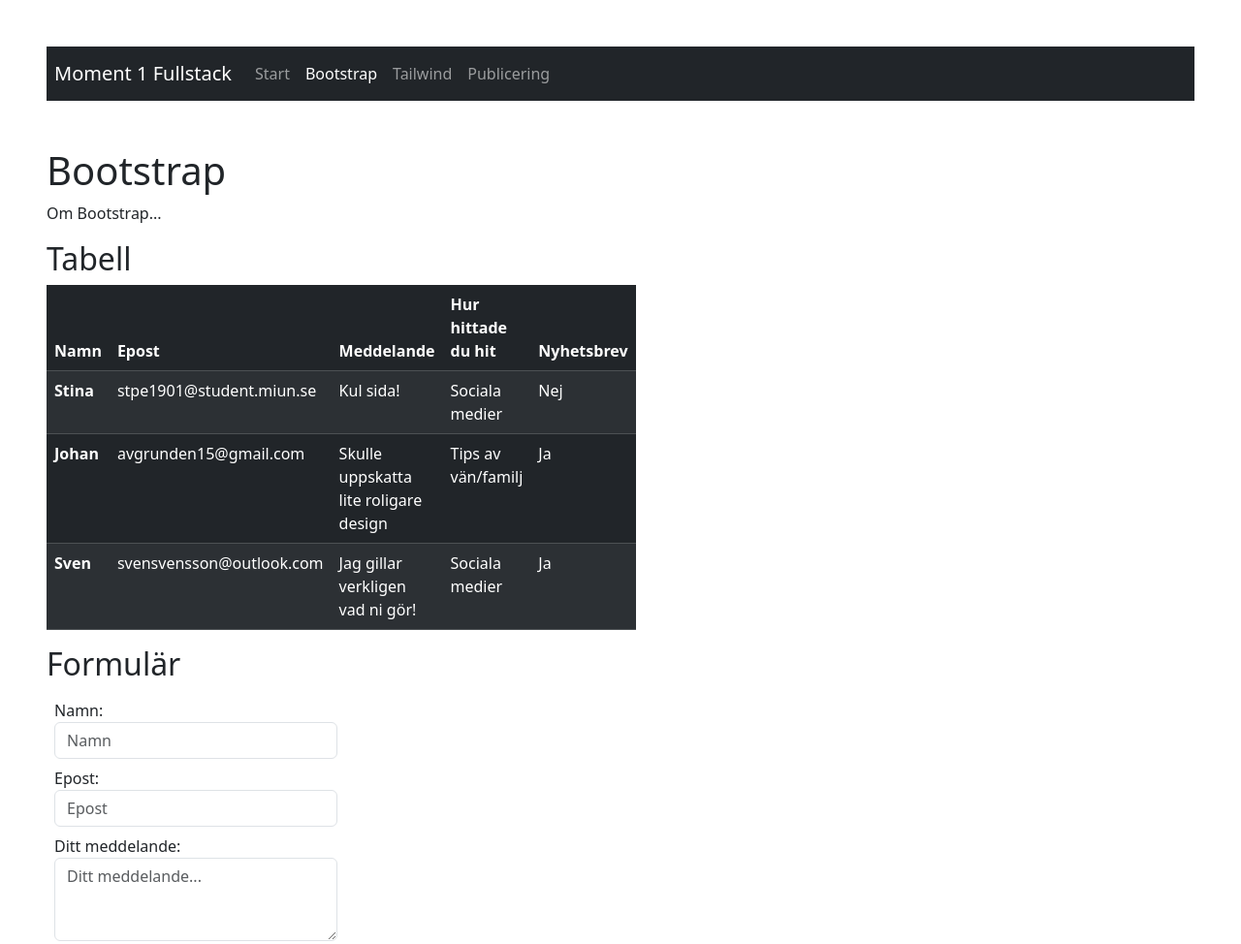
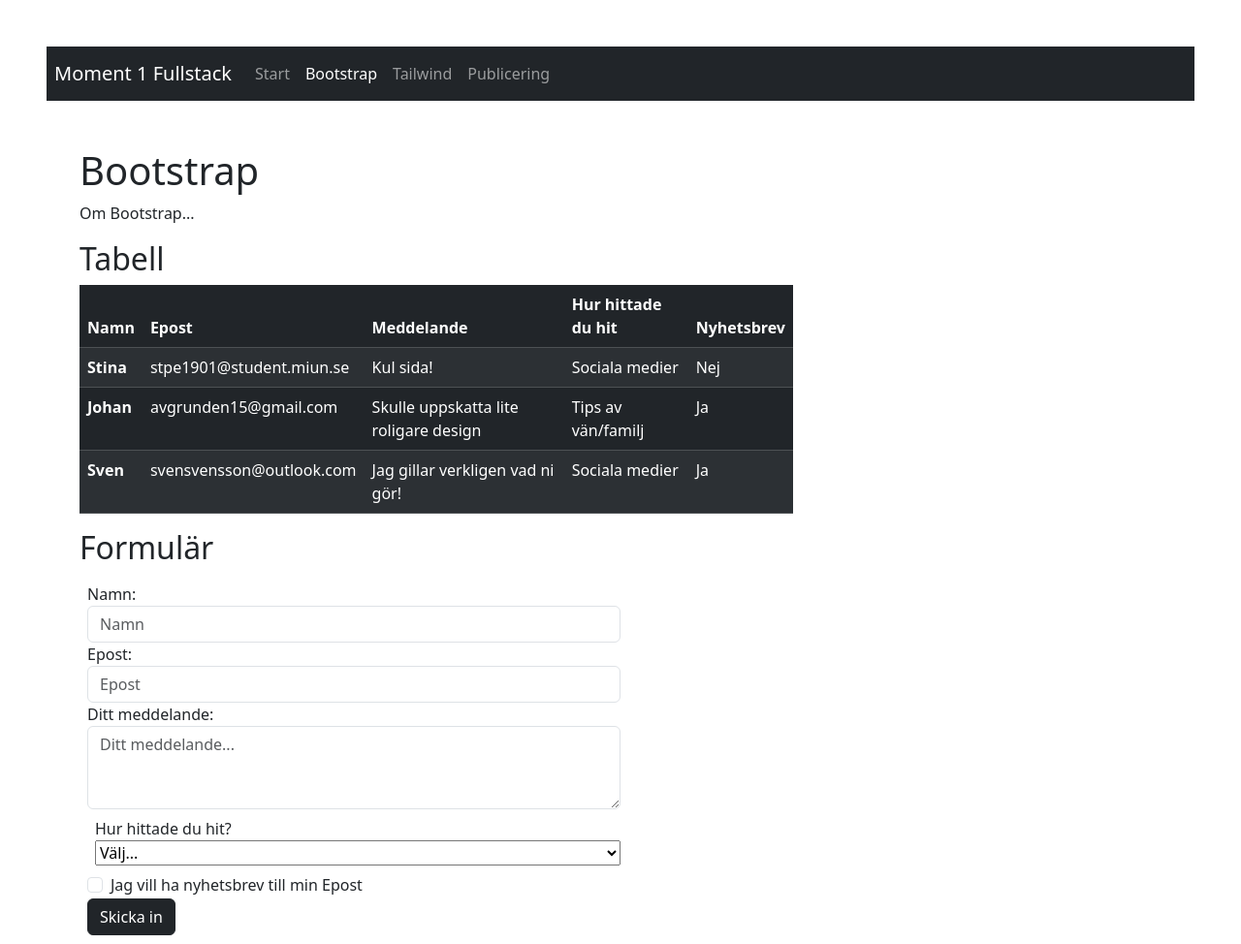
Before and after one commit to stinaRamona/Moment1Fullstack, a website: page src/ramverk1.html in a window 1280 px wide. Shown: the top 974 px of the page at 97% size. Drawn offline with nearby package versions, Linux system fonts and the light colour scheme.

Commit message:
Funktionalitet förbättrad bootstrap

```diff
--- a/src/ramverk1.html
+++ b/src/ramverk1.html
@@ -23,14 +23,16 @@
           </div>
         </div>
       </nav>
-    <main class="m-5">
+    <main class="container mx-auto">
         <h1>Bootstrap</h1>
 
         <p>Om Bootstrap...</p>
         <h2>Tabell</h2>
 
-        <div class="col-md-5">
-        <table class="table table-striped table-dark table-responsive">
+        <div class="row">
+          <div class="col-12 col-md-10 col-lg-8">
+              <div class="table-responsive">
+                  <table class="table table-striped table-dark">
                       <thead>
                           <tr>
                               <th scope="col">Namn</th>
@@ -65,35 +67,39 @@
                       </tbody>
                   </table>
               </div>
+          </div>
+      </div>
+
+
         <h2>Formulär</h2>
         <form class="p-2">
-            <div class="form-group col-md-3 mb-2">
-              <label for="exampleInputEmail1">Namn:</label>
-              <input type="email" class="form-control" id="exampleInputEmail1" aria-describedby="emailHelp" placeholder="Namn">
+            <div class="form-group col-12 col-md-8 col-lg-6">
+              <label for="name">Namn:</label>
+              <input type="name" class="form-control" id="name" aria-describedby="name" placeholder="Namn">
             </div>
-            <div class="form-group col-md-3 mb-2">
-              <label for="exampleInputPassword1">Epost:</label>
-              <input type="password" class="form-control" id="exampleInputPassword1" placeholder="Epost">
+            <div class="form-group col-12 col-md-8 col-lg-6">
+              <label for="email">Epost:</label>
+              <input type="email" class="form-control" id="email" placeholder="Epost">
             </div>
-            <div class="form-group col-md-3 mb-2">
+            <div class="form-group col-12 col-md-8 col-lg-6">
                 <label for="exampleFormControlTextarea1">Ditt meddelande:</label>
                 <textarea class="form-control" id="exampleFormControlTextarea1" rows="3" placeholder="Ditt meddelande..."></textarea>
             </div>
-            <div class="mb-4">
+            <div class="form-group p-2">
                 <label class="mr-sm-2" for="inlineFormCustomSelect">Hur hittade du hit?</label>
                 <br>
-                <select class="custom-select col-md-3" id="inlineFormCustomSelect">
+                <select class="custom-select col-12 col-md-8 col-lg-6" id="inlineFormCustomSelect">
                   <option selected>Välj...</option>
                   <option value="1">Sociala medier</option>
                   <option value="2">Tips av vän/familj</option>
                   <option value="3">Annat</option>
                 </select>
             </div>
-            <div class="form-check mb-4">
-              <input type="checkbox" class="form-check-input" id="exampleCheck1">
-              <label class="form-check-label" for="exampleCheck1">Jag vill ha nyhetsbrev till min Epost</label>
+            <div class="form-check col-12 col-md-8 col-lg-6">
+              <input type="checkbox" class="form-check-input" id="news">
+              <label class="form-check-label" for="news">Jag vill ha nyhetsbrev till min Epost</label>
             </div>
-            <button type="submit" class="btn btn-primary mb-2">Skicka in</button>
+            <button type="submit" class="btn btn-dark mb-2">Skicka in</button>
           </form>
 
     </main>
```
Also changed, not shown: src/ramverk2.html (+2 -2 lines), dist/ramverk1.html, dist/ramverk2.html. Lines whose indentation alone changed are shown as unchanged.
